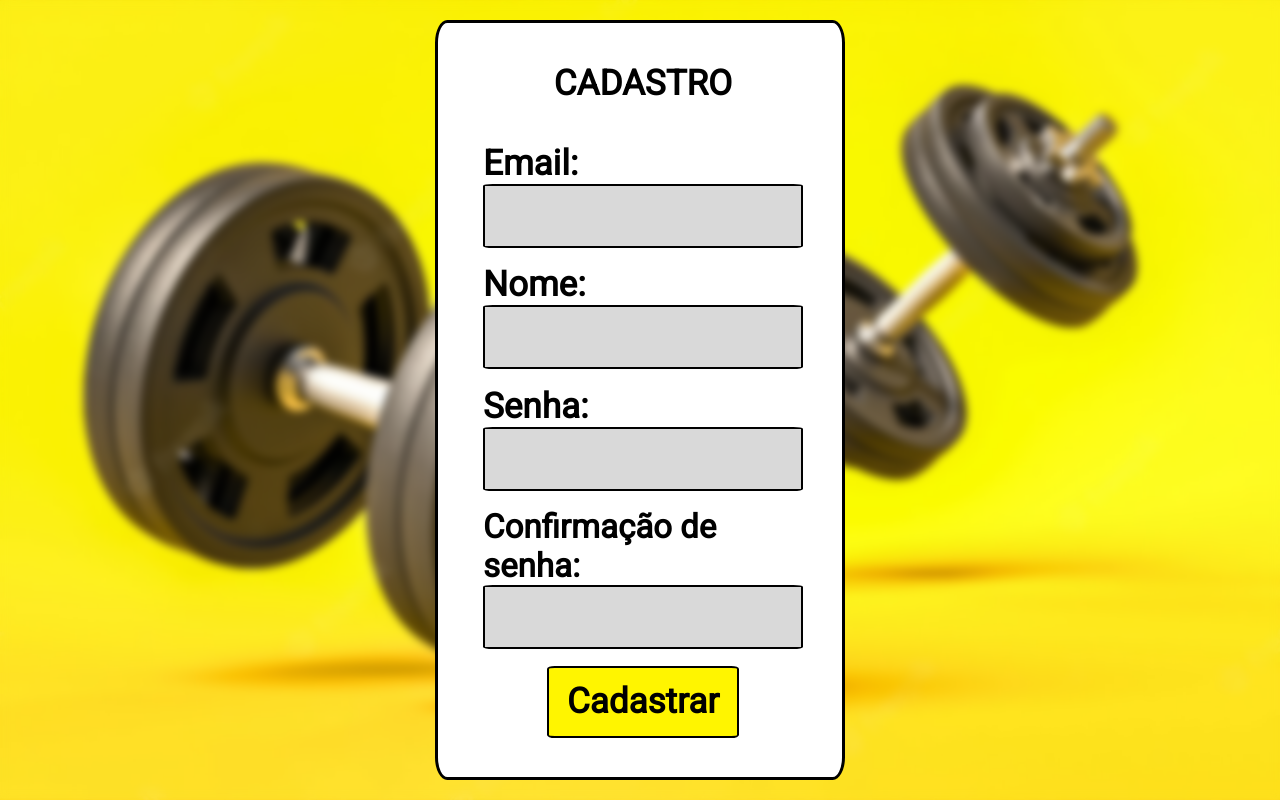
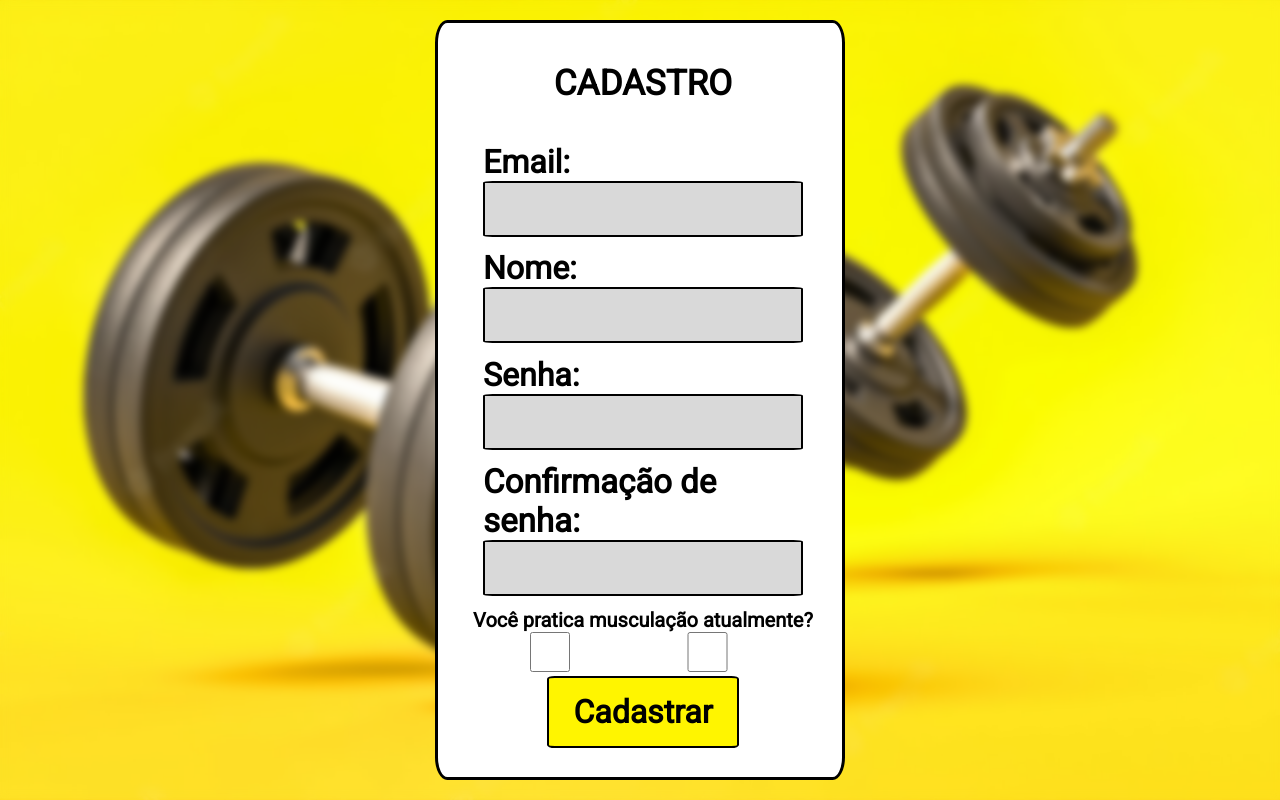
Before and after one commit to CarlosVianaRogerio/projetoindividual, a plain HTML site: page public/cadastro.html in a window 1280 px wide. Drawn offline with Linux system fonts and the light colour scheme.

Commit message:
checkbox cadastro

```diff
--- a/public/cadastro.css
+++ b/public/cadastro.css
@@ -57,10 +57,10 @@
     display: flex;
     width: 25vw;
     flex-direction: column;
-    margin-bottom: 4%;
+    margin-bottom: 3%;
 }
 .nome{
-    margin-bottom: 4%;
+    margin-bottom: 3%;
     width: 25vw;
     flex-direction: column;
     display: flex;
@@ -70,17 +70,17 @@
     width: 25vw;
     flex-direction: column;
     display: flex;
-    margin-bottom: 4%;
+    margin-bottom: 3%;
 }
 .confirmaSenha{
     width: 25vw;
     flex-direction: column;
     display: flex;
-    margin-bottom: 4%;
+    margin-bottom: 3%;
 }
 span{
     font-family: 'roboto', sans-serif;
-    font-size: 35px;
+    font-size: 32px;
     font-weight: 700;
 
 }
@@ -93,7 +93,13 @@ input{
     border: black 2px solid;
     background-color:#D9D9D9;
     width: 25vw;
-    height: 8vh;
+    height: 7vh;
+    border-radius: 3%;
+}
+.box{
+    border: black 2px solid;
+    width: 12vw;
+    height: 5vh;
     border-radius: 3%;
 }
 .containerBotao{
@@ -113,3 +119,8 @@ input{
     justify-content: center;
     align-items: center;
 }
+.pratica {
+    font-family: 'roboto', sans-serif;
+    font-size: 20px;
+    font-weight: 700;
+}
--- a/public/cadastro.html
+++ b/public/cadastro.html
@@ -35,6 +35,14 @@
                         <input type="password" >
                         </div>
 
+                        <div class="praticante">
+                            <span class="pratica">Você pratica musculação atualmente?</span>
+                            <div class="boxx">
+                                <input class = "box" type="checkbox" value = "yes">
+
+                                <input class = "box" type="checkbox" value = "no">
+                            </div>
+                        </div>
                         <div class="containerBotao">
                             <div class="botao"><span class="botaospan">Cadastrar</span></div>
                         </div>
```
